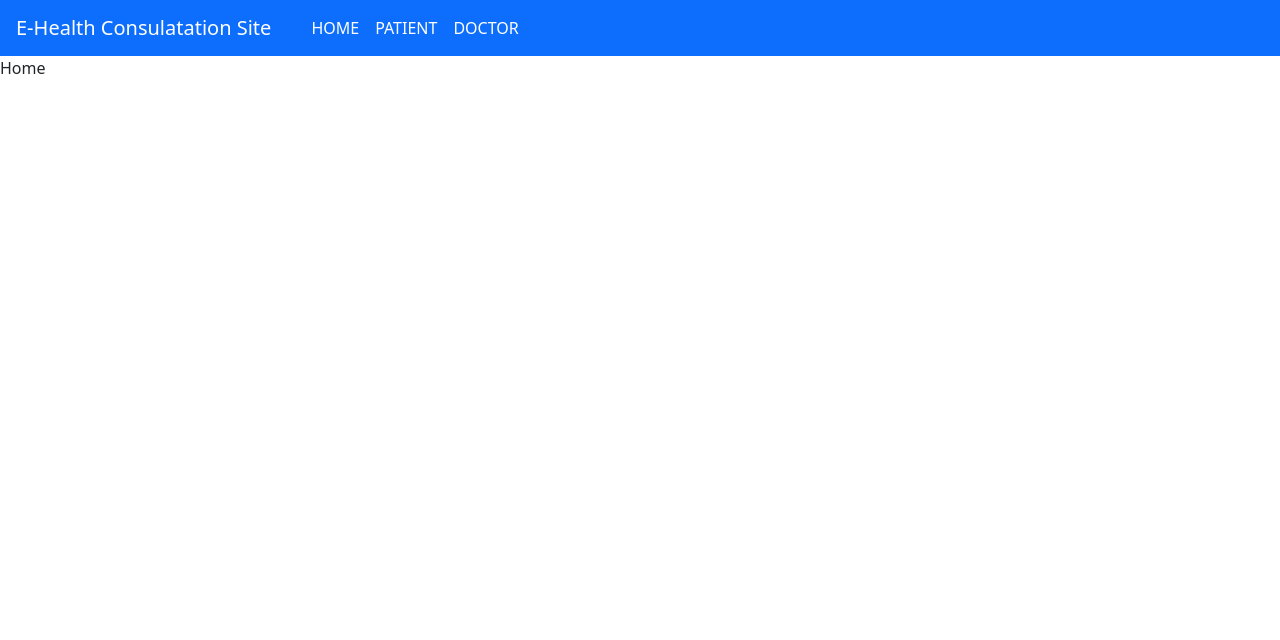
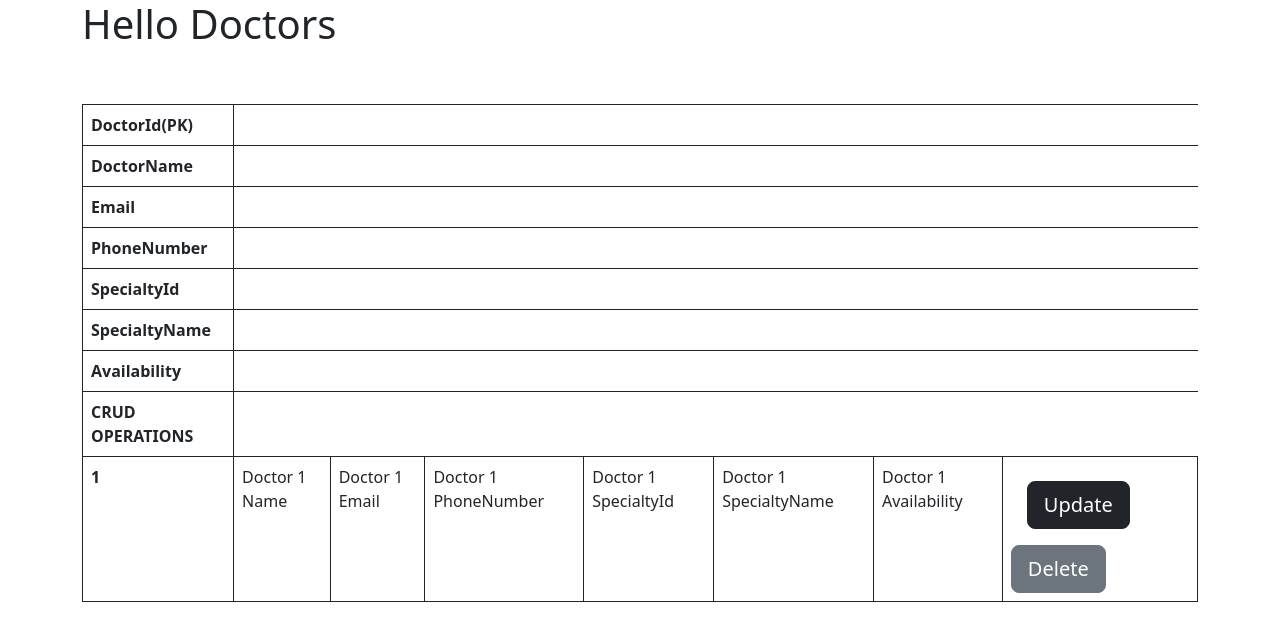
Before and after one commit to samndambuki/4th-year-Project, a React (Create React App) app in the folder frontend/: page /doctor in a window 1280 px wide. Shown: the top 640 px of the page. Built offline with nearby package versions, Linux system fonts and the light colour scheme.

Commit message:
Doctors Frontend

```diff
--- a/frontend/package.json
+++ b/frontend/package.json
@@ -10,7 +10,8 @@
     "react": "^18.2.0",
     "react-bootstrap": "^2.4.0",
     "react-dom": "^18.2.0",
-    "react-scripts": "5.0.1",
+    "react-router-dom": "^6.3.0",
+    "react-scripts": "^5.0.1",
     "web-vitals": "^2.1.4"
   },
   "scripts": {
--- a/frontend/src/App.js
+++ b/frontend/src/App.js
@@ -1,13 +1,26 @@
 import Navigation from "./screens/navigationBar/NavigationBar";
 import "./App.css";
-import Home from "./screens/navigationBar/Home/Home";
+import Home from "./screens/Home/Home";
+import IndexDoctors from "./screens/doctors/IndexDoctors";
+import { BrowserRouter as Router,Routes, Route, BrowserRouter } from "react-router-dom";
 
-function App(){
+export default function App(){
  return(
-  <div className="App">
-   <Navigation/>
-   <Home/>
-   </div>
+  <BrowserRouter>
+  <Routes>
+    <Route path="/"
+    element={<Navigation/>}
+    />
+    <Route path="home"
+    element={<Home/>}
+    />
+    <Route path="navigation"
+    element={<Navigation/>}
+    />
+    <Route path="doctor"
+    element={<IndexDoctors/>}
+    />
+  </Routes>
+  </BrowserRouter>
  );
 }
-export default App;
--- a/frontend/src/helpers/navigationLinks.js
+++ b/frontend/src/helpers/navigationLinks.js
@@ -1,14 +1,14 @@
 export const navigationLinks = [
  {
   name:"HOME",
-  ref:"#home"
+  ref:"home"
  },
  {
   name:"PATIENT",
-  ref:"#patient"
+  ref:"patient"
  },
  {
   name:"DOCTOR",
-  ref:"#doctor"
+  ref:"doctor"
  },
 ]
--- /dev/null
+++ b/frontend/src/screens/doctors/IndexDoctors.js
@@ -0,0 +1,82 @@
+import React from "react";
+
+export default function IndexDoctors(){
+    return (
+        <div className="container">
+            <div className="row-min-vh-100">
+                <div className="col d-flex flex-column justify-content-center align-Items-center">
+                    <h1>Hello Doctors</h1>
+                    {renderDoctorsTable()}
+                </div>
+            </div>
+            </div>
+    );
+    function renderDoctorsTable(){
+        return(
+            <div className="table-responsive mt-5">
+                <table className="table table-bordered border-dark">
+                    <thead>
+                        <tr>
+                            <th scope="col">
+                                DoctorId(PK)
+                            </th>
+                        </tr>
+                        <tr>
+                            <th scope="col">
+                                DoctorName
+                            </th>
+                        </tr>
+                        <tr>
+                            <th scope="col">
+                                Email
+                            </th>
+                        </tr>
+                        <tr>
+                            <th scope="col">
+                                PhoneNumber
+                            </th>
+                        </tr>
+                        <tr>
+                            <th scope="col">
+                                SpecialtyId
+                            </th>
+                        </tr>
+                        <tr>
+                            <th scope="col">
+                                SpecialtyName
+                            </th>
+                        </tr>
+                        <tr>
+                            <th scope="col">
+                                Availability
+                            </th>
+                        </tr>
+                        <tr>
+                            <th scope="col">
+                                CRUD OPERATIONS
+                            </th>
+                        </tr>
+
+                    </thead>
+                    <tbody>
+                        <tr>
+                            <th scope="row">1</th>
+                            <td>Doctor 1 Name</td>
+                            <td>Doctor 1 Email</td>
+                            <td>Doctor 1 PhoneNumber</td>
+                            <td>Doctor 1 SpecialtyId</td>
+                            <td>Doctor 1 SpecialtyName</td>
+                            <td>Doctor 1 Availability</td>
+                            <td>
+                                <button className="btn btn-dark btn-lg mx-3 my-3">Update</button>
+                                <button className="btn btn-secondary btn-lg">Delete</button>
+                            </td>
+                        </tr>
+                    </tbody>
+
+                </table>
+            </div>
+        );
+    }
+
+}
```
Also changed, not shown: frontend/src/screens/Home/Home.css (added), frontend/src/screens/Home/Home.js (renamed from frontend/src/screens/navigationBar/Home/Home.js), frontend/src/screens/patients/IndexPatients.js (added), 20 other files (tests, documents, lock files or other folders).
